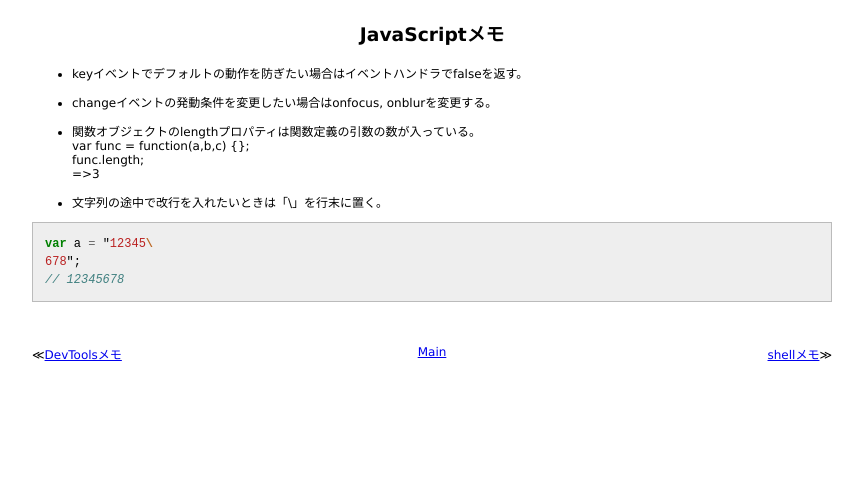
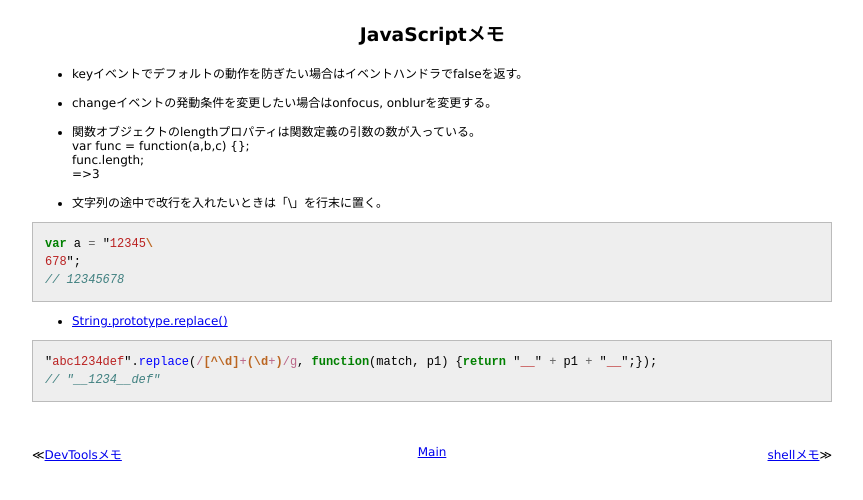
Before and after one commit to 38elements/38elements.github.com, a Jekyll site: the page built from _posts/2014-4-26-javascript.md, in a window 1280 px wide. Shown: the top 500 px of the page, without its empty margins (208-1071 px from the left). Built offline with Jekyll 4.4.1, drawn with Linux system fonts in a browser that asks for light colours; Markdown is read by kramdown in place of the engine named in the settings.

Commit message:
Update 2014-4-26-javascript.md

```diff
--- a/_posts/2014-4-26-javascript.md
+++ b/_posts/2014-4-26-javascript.md
@@ -18,3 +18,9 @@ var a = "12345\
 678";
 // 12345678
 {% endhighlight %}
+
+* [String.prototype.replace()](https://developer.mozilla.org/en/docs/Web/JavaScript/Reference/Global_Objects/String/replace)
+{% highlight javascript %}
+"abc1234def".replace(/[^\d]+(\d+)/g, function(match, p1) {return "__" + p1 + "__";});
+// "__1234__def"
+{% endhighlight %}
```
